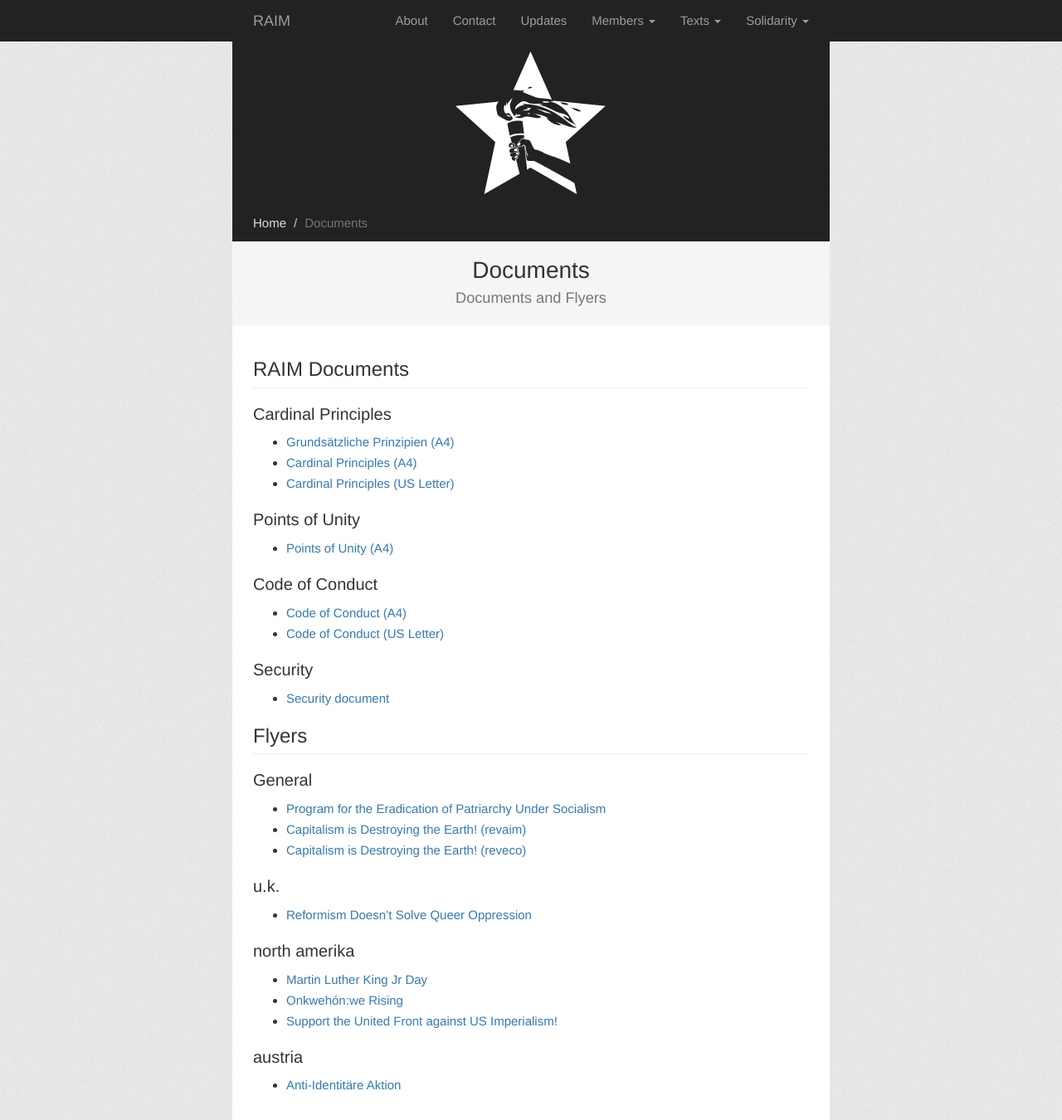
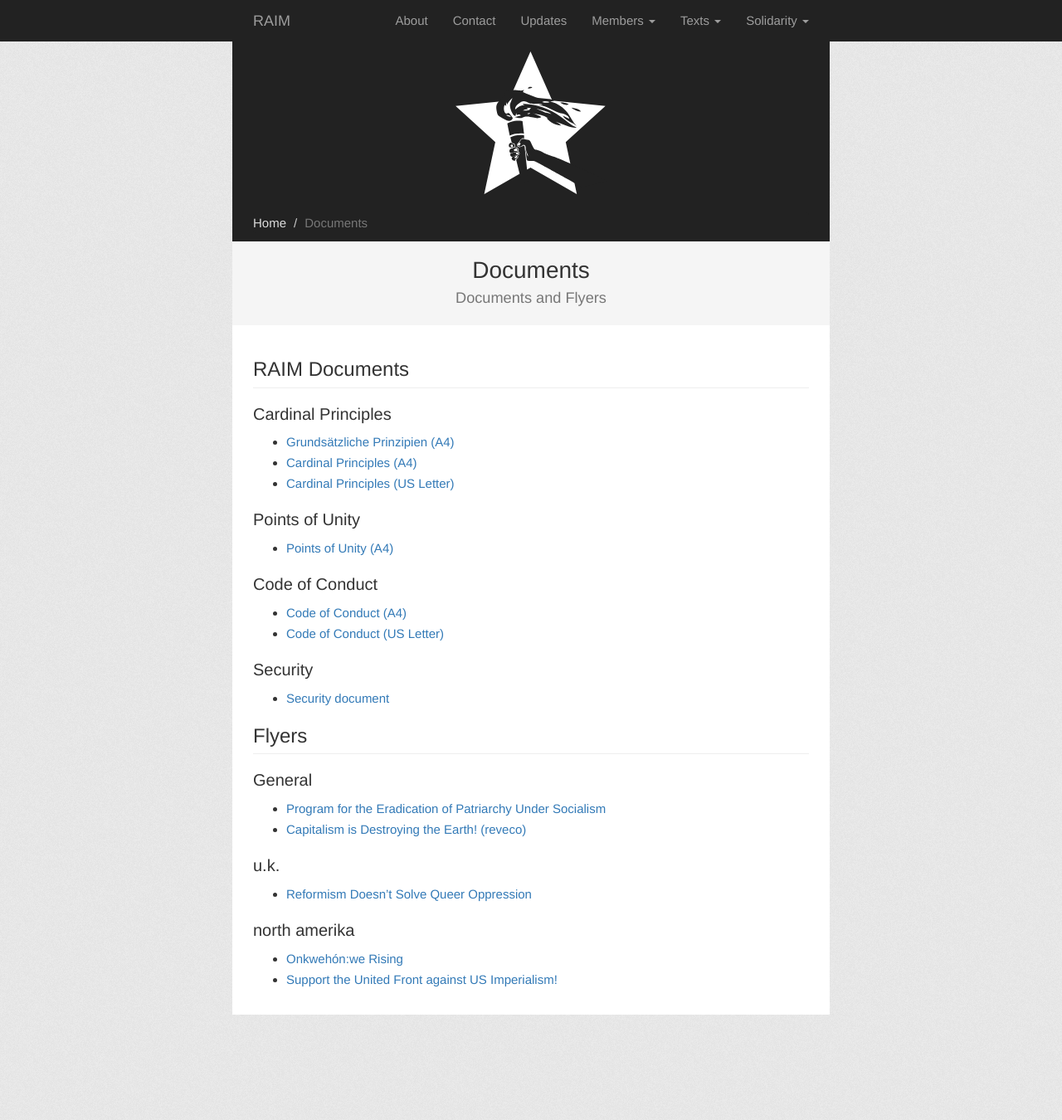
Before and after one commit to thirdworldists/thirdworldists.github.io, a Jekyll site: the page built from documents.md, in a window 1280 px wide. Shown: the whole page at 83% size. Built offline with Jekyll 4.4.1, drawn with Linux system fonts in a browser that asks for light colours; nearby versions of some CDN libraries; after the commit the page ends 1223 px from its top, so only the background shows below that.

Commit message:
Update documents.md

```diff
--- a/documents.md
+++ b/documents.md
@@ -31,7 +31,6 @@
 ### General
 
 * [Program for the Eradication of Patriarchy Under Socialism](/uploads/flyers/anti-patriarchy-program.pdf)
-* [Capitalism is Destroying the Earth! (revaim)](/uploads/flyers/destroying-earth-revaim.pdf)
 * [Capitalism is Destroying the Earth! (reveco)](/uploads/flyers/destroying-earth-reveco.pdf)
 
 ### u.k.
@@ -40,10 +39,5 @@
 
 ### north amerika
 
-* [Martin Luther King Jr Day](/uploads/flyers/mlkjr-day.pdf)
 * [Onkwehón:we Rising](/uploads/flyers/onkwehonwe-rising.pdf)
 * [Support the United Front against US Imperialism!](/uploads/flyers/united-front-us-imperialism.pdf)
-
-### austria
-
-* [Anti-Identitäre Aktion](/uploads/flyers/Anti-Identitarian.pdf)
```
